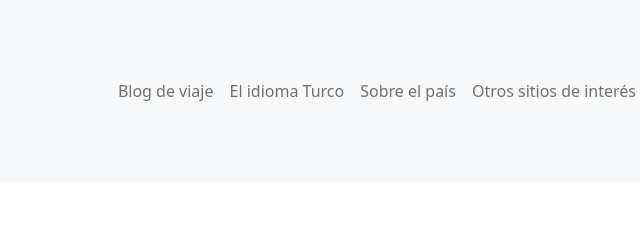
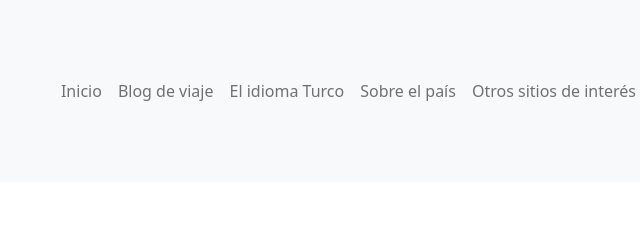
Before and after one commit to marielzdev/PreEntrega2-LopezMarielSabrina, a plain HTML site: page index.html in a window 1280 px wide. Shown: the top 240 px of the page, 554-1194 px from the left. Drawn offline with nearby package versions, Linux system fonts and the light colour scheme.

Commit message:
se agrego link de inicio en navbar de inicio

```diff
--- a/index.html
+++ b/index.html
@@ -45,6 +45,10 @@
 
           <div class="collapse navbar-collapse" id="navmenu">
             <ul class="navbar-nav ms-auto">
+              <li class="nav-item">
+                <a href="index.html" class="nav-link">Inicio</a>
+              </li>
+
               <li class="nav-item">
                 <a href="pages/blogdeviaje.html" class="nav-link"
                   >Blog de viaje</a
```
